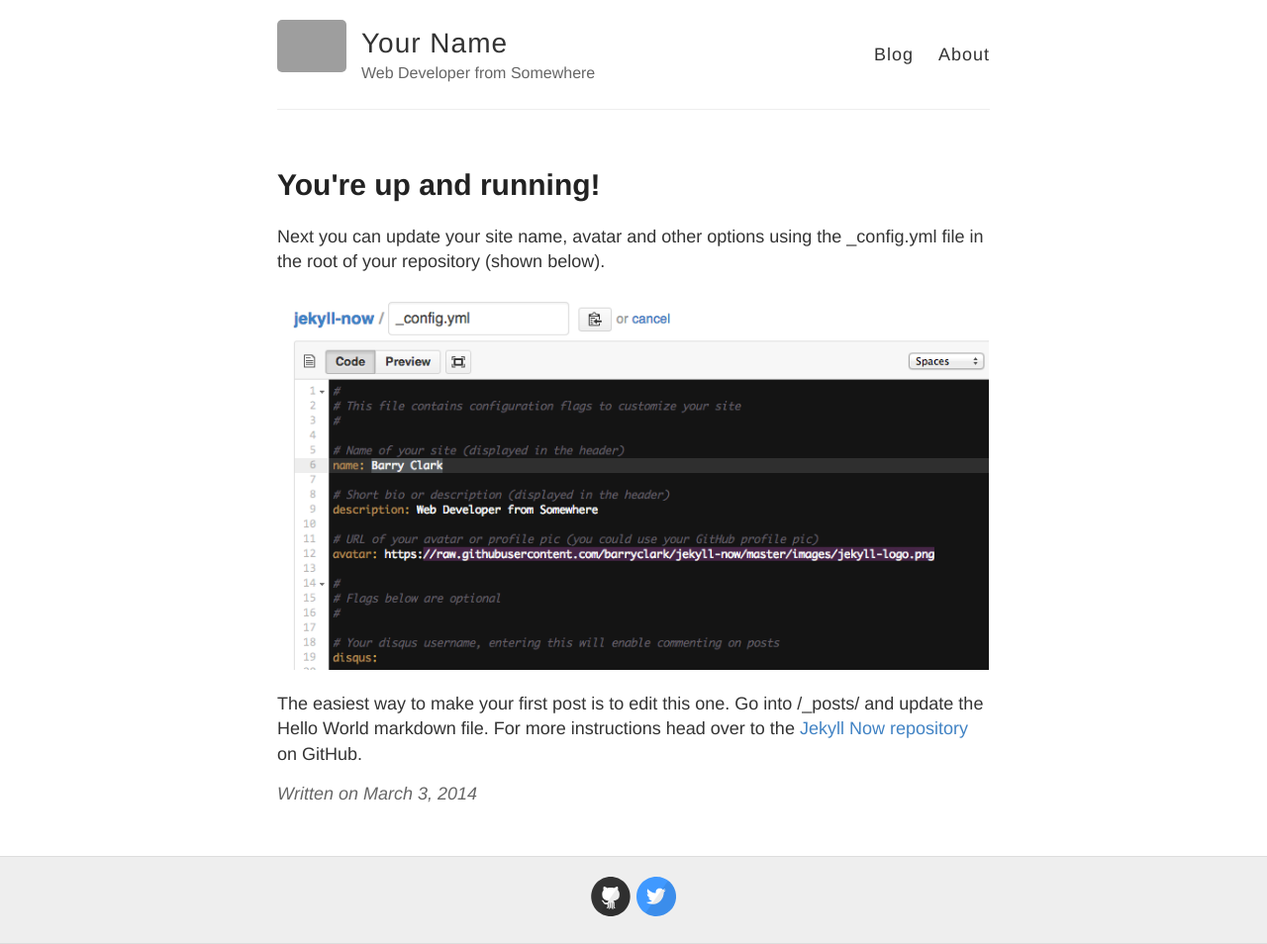
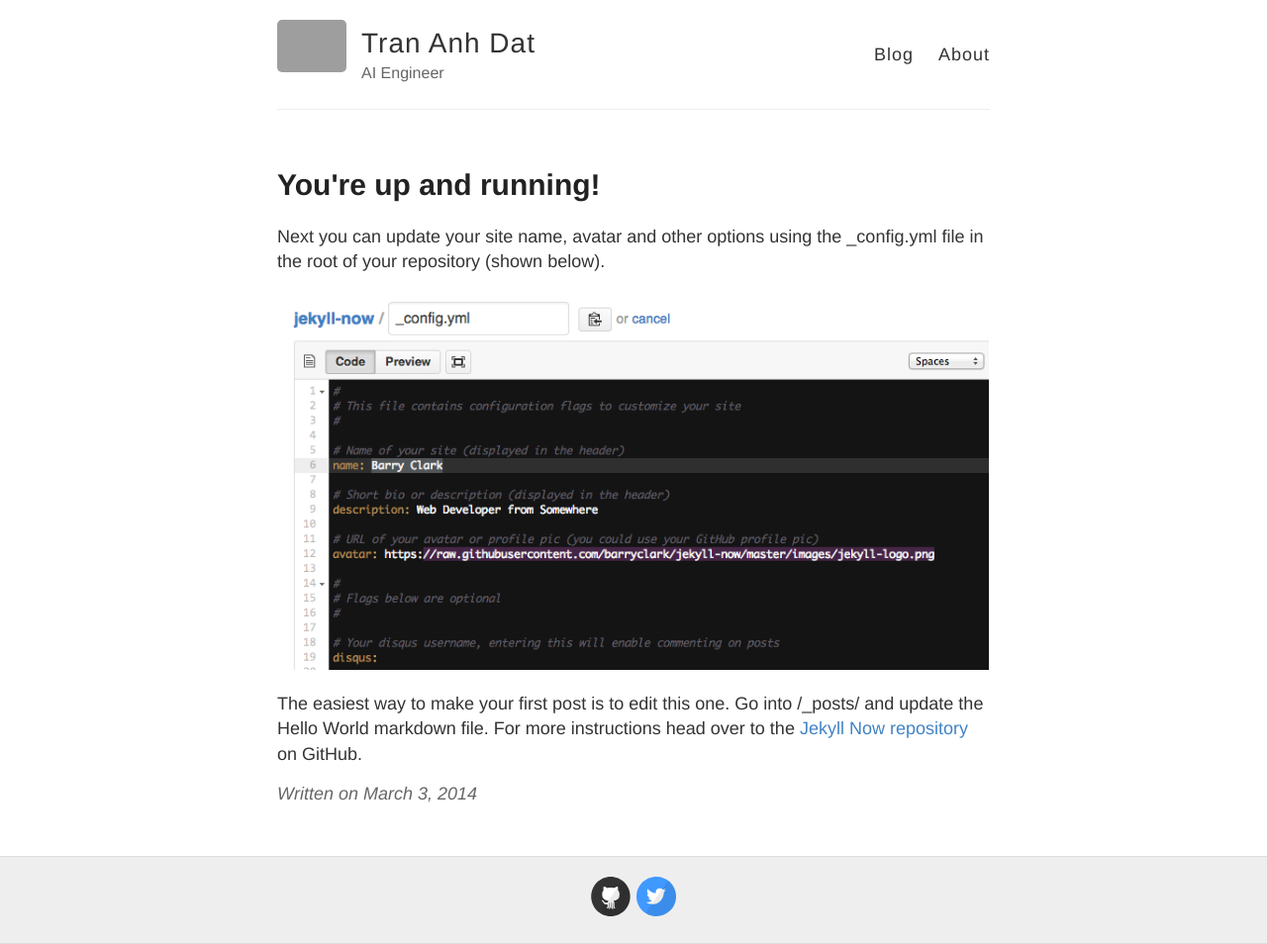
Before and after one commit to trananhdat/trananhdat.github.io, a Jekyll site: the page built from _posts/2014-3-3-Hello-World.md, in a window 1280 px wide. Shown: the whole page at 99% size. Built offline with Jekyll 4.4.1, drawn with Linux system fonts in a browser that asks for light colours; grey boxes are pictures that could not be loaded.

Commit message:
update name

```diff
--- a/_config.yml
+++ b/_config.yml
@@ -3,10 +3,10 @@
 #
 
 # Name of your site (displayed in the header)
-name: Your Name
+name: Tran Anh Dat
 
 # Short bio or description (displayed in the header)
-description: Web Developer from Somewhere
+description: AI Engineer
 
 # URL of your avatar or profile pic (you could use your GitHub profile pic)
 avatar: https://raw.githubusercontent.com/barryclark/jekyll-now/master/images/jekyll-logo.png
```
